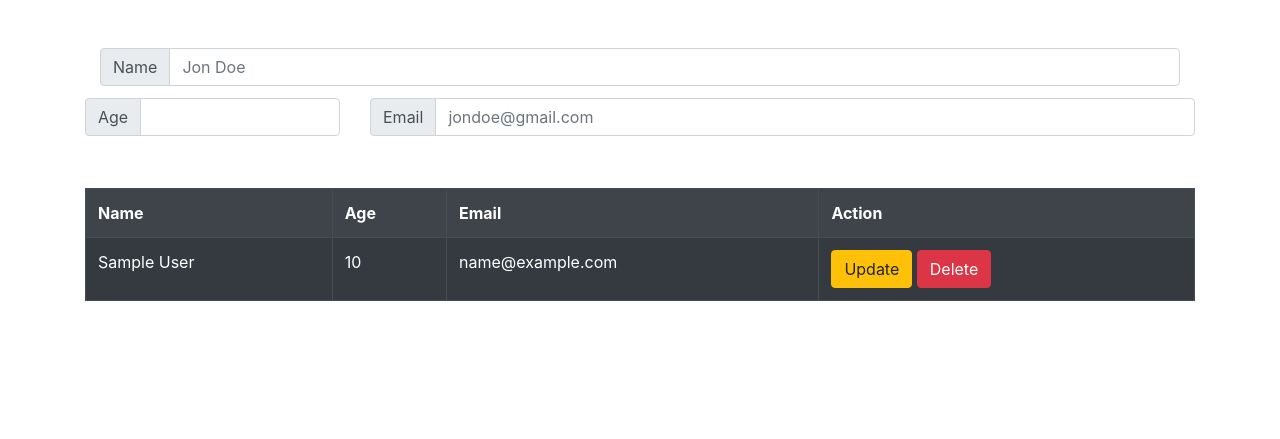
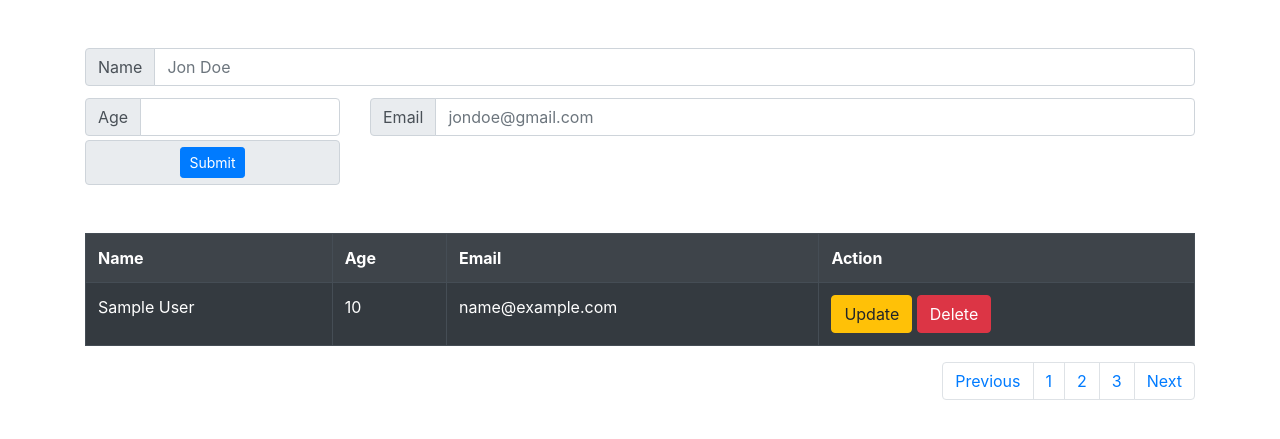
Before and after one commit to KMMohiuddin/PHP-CRUD, a PHP site: page / in a window 1280 px wide. Shown: the part 80-519 px from the top of the page. Run offline with PHP 8.4, Linux system fonts and the light colour scheme; tables that the repository leaves empty or names only in its code hold one stand-in row (values such as "Sample post"); some libraries are stand-ins or nearby versions.

Commit message:
table update

```diff
--- a/index.php
+++ b/index.php
@@ -57,7 +57,7 @@ if (isset($_POST["submit"])) {
 
   <!-- Modal -->
   <div class="modal fade bd-example-modal-lg" data-backdrop="static" id="createModal" tabindex="-1" role="dialog" aria-labelledby="exampleModalLabel" aria-hidden="true">
-    <div class="modal-dialog modal-lg role=" document">
+    <div class="modal-dialog modal-lg" role="document">
       <div class="modal-content">
         <div class="modal-header">
           <h5 class="modal-title" id="exampleModalLabel">Add New Data</h5>
@@ -67,7 +67,8 @@ if (isset($_POST["submit"])) {
         </div>
         <div class="modal-body">
           <form class="" id="form" action="index.php" method="post">
-            <div class="col-auto">
+            <div class="row justify-content-between align-items-center">
+              <div class="col-sm-12">
                 <div class="input-group mb-2">
                   <div class="input-group-prepend">
                     <div class="input-group-text">Name</div>
@@ -75,7 +76,6 @@ if (isset($_POST["submit"])) {
                   <input type="text" class="form-control" name="student_name" placeholder="Jon Doe">
                 </div>
               </div>
-            <div class="row justify-content-between align-items-center">
               <div class="col-sm-3 my-1">
                 <div class="input-group">
                   <div class="input-group-prepend">
@@ -89,7 +89,7 @@ if (isset($_POST["submit"])) {
                   <div class="input-group-prepend">
                     <div class="input-group-text">Email</div>
                   </div>
-                  <input type="number" class="form-control" name="student_email" placeholder="jondoe@gmail.com">
+                  <input type="text" class="form-control" name="student_email" placeholder="jondoe@gmail.com">
                 </div>
               </div>
             </div>
@@ -97,7 +97,6 @@ if (isset($_POST["submit"])) {
         </div>
         <div class="modal-footer">
           <button type="button" class="btn btn-secondary" data-dismiss="modal">Close</button>
-          <button type="button" name="submit" class="btn btn-primary">Save changes</button>
           <button type="submit" class="btn btn-primary" name="submit" data-dismiss="modal">Submit</button>
         </div>
       </div>
@@ -108,7 +107,8 @@ if (isset($_POST["submit"])) {
 
   <div class="container my-5">
     <form class="" id="form" action="index.php" method="post">
-            <div class="col-auto">
+      <div class="row justify-content-between align-items-center">
+        <div class="col-sm-12">
           <div class="input-group mb-2">
             <div class="input-group-prepend">
               <div class="input-group-text">Name</div>
@@ -116,7 +116,6 @@ if (isset($_POST["submit"])) {
             <input type="text" class="form-control" name="student_name" placeholder="Jon Doe">
           </div>
         </div>
-            <div class="row justify-content-between align-items-center">
         <div class="col-sm-3 my-1">
           <div class="input-group">
             <div class="input-group-prepend">
@@ -130,7 +129,12 @@ if (isset($_POST["submit"])) {
             <div class="input-group-prepend">
               <div class="input-group-text">Email</div>
             </div>
-                  <input type="number" class="form-control" name="student_email" placeholder="jondoe@gmail.com">
+            <input type="email" class="form-control" name="student_email" placeholder="jondoe@gmail.com">
+          </div>
+        </div>
+        <div class="col-sm-3">
+          <div class="input-group-text justify-content-center">
+            <button type="submit" name="submit" class="btn btn-primary btn-sm">Submit</button>
           </div>
         </div>
       </div>
@@ -167,6 +171,17 @@ if (isset($_POST["submit"])) {
       ?>
     </table>
   </div>
+  <div class="container">
+    <nav aria-label="Page navigation example" id="pagination">
+      <ul class="pagination justify-content-end">
+        <li class="page-item"><a class="page-link" href="#">Previous</a></li>
+        <li class="page-item"><a class="page-link" href="#">1</a></li>
+        <li class="page-item"><a class="page-link" href="#">2</a></li>
+        <li class="page-item"><a class="page-link" href="#">3</a></li>
+        <li class="page-item"><a class="page-link" href="#">Next</a></li>
+      </ul>
+    </nav>
+  </div>
 
   <script src="https://code.jquery.com/jquery-3.4.1.slim.min.js" integrity="sha384-J6qa4849blE2+poT4WnyKhv5vZF5SrPo0iEjwBvKU7imGFAV0wwj1yYfoRSJoZ+n" crossorigin="anonymous"></script>
   <script src="https://cdn.jsdelivr.net/npm/popper.js@1.16.0/dist/umd/popper.min.js" integrity="sha384-Q6E9RHvbIyZFJoft+2mJbHaEWldlvI9IOYy5n3zV9zzTtmI3UksdQRVvoxMfooAo" crossorigin="anonymous"></script>
```
Lines whose indentation alone changed are shown as unchanged.
